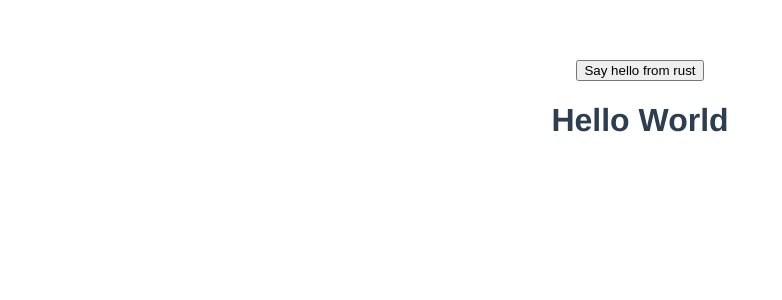
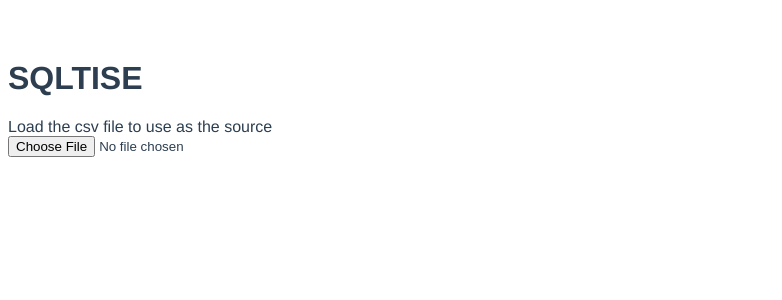
Before and after one commit to danw8/sqltise, a Vue app in the folder ui/: page / in a window 1280 px wide. Shown: the top 300 px of the page, without its empty margins (0-782 px from the left). Built offline with nearby package versions, Linux system fonts and the light colour scheme.

Commit message:
added basic file loading on js side

```diff
--- a/ui/src/App.vue
+++ b/ui/src/App.vue
@@ -1,21 +1,23 @@
 <template>
 	<div id="app">
-    <button v-on:click="bacon('Sucks')">Say hello from rust</button>
-    <HelloWorld msg="Hello World"/>
+		<h1>SQLTISE</h1>
+		<!-- <button v-on:click="hello('Sucks')">Say hello from rust</button> -->
+		<LoadCsvFile/>
 	</div>
 </template>
 
 <script>
-import HelloWorld from './components/HelloWorld.vue'
+//import HelloWorld from './components/HelloWorld.vue'
+import LoadCsvFile from './components/LoadCsvFile.vue'
 var csv2sql = import('./csv2sql/csv2sql')
 
 export default {
 	name: 'app',
 	components: {
-    HelloWorld
+		LoadCsvFile
 	},
 	methods: {
-    bacon: (f) => {
+		hello: (f) => {
 			csv2sql._v.greet(f);
 		}
 	}
@@ -27,7 +29,6 @@ export default {
 	font-family: 'Avenir', Helvetica, Arial, sans-serif;
 	-webkit-font-smoothing: antialiased;
 	-moz-osx-font-smoothing: grayscale;
-  text-align: center;
 	color: #2c3e50;
 	margin-top: 60px;
 }
--- /dev/null
+++ b/ui/src/components/LoadCsvFile.vue
@@ -0,0 +1,55 @@
+<template>
+	<form id="fileform" ref="fileform">
+		<div>Load the csv file to use as the source</div>
+		<input type="file" id="files" name="csvfile" accept="text/csv" v-on:change="fileSelected"/>
+	</form>
+</template>
+
+<script>
+export default {
+	name: 'LoadCsvFile',
+	methods: {
+		fileSelected : function (e) {
+			var files = e.target.files;
+			if (files.length > 1) {
+				// validation should fail
+				alert("Too many files");
+				this.$refs.fileform.reset();
+				return;
+			}
+
+			if (files.length < 1) {
+				// validation should fail
+				alert("Need at least 1 file");
+				this.$refs.fileform.reset();
+				return;
+			}
+
+			var file = files[0];
+			if (file.type !== 'text/csv'){
+				// validation should fail
+				alert("Not a csv file");
+				this.$refs.fileform.reset();
+				return;
+			}
+
+			var reader = new FileReader();
+			reader.readAsText(file);
+			reader.onload = () => {
+				alert(reader.result);
+				// this seems to work except I'm not listening on the parent yet
+				this.$root.$emit('loaded', file);
+			}
+		}
+	}
+}
+</script>
+
+<!-- Add "scoped" attribute to limit CSS to this component only -->
+<style scoped>
+.load-file {
+	width: 200px;
+	height: 50px;
+	background-color: black;
+}
+</style>
```
Also changed, not shown: ui/src/components/HelloWorld.vue (indentation only). Lines whose indentation alone changed are shown as unchanged.
